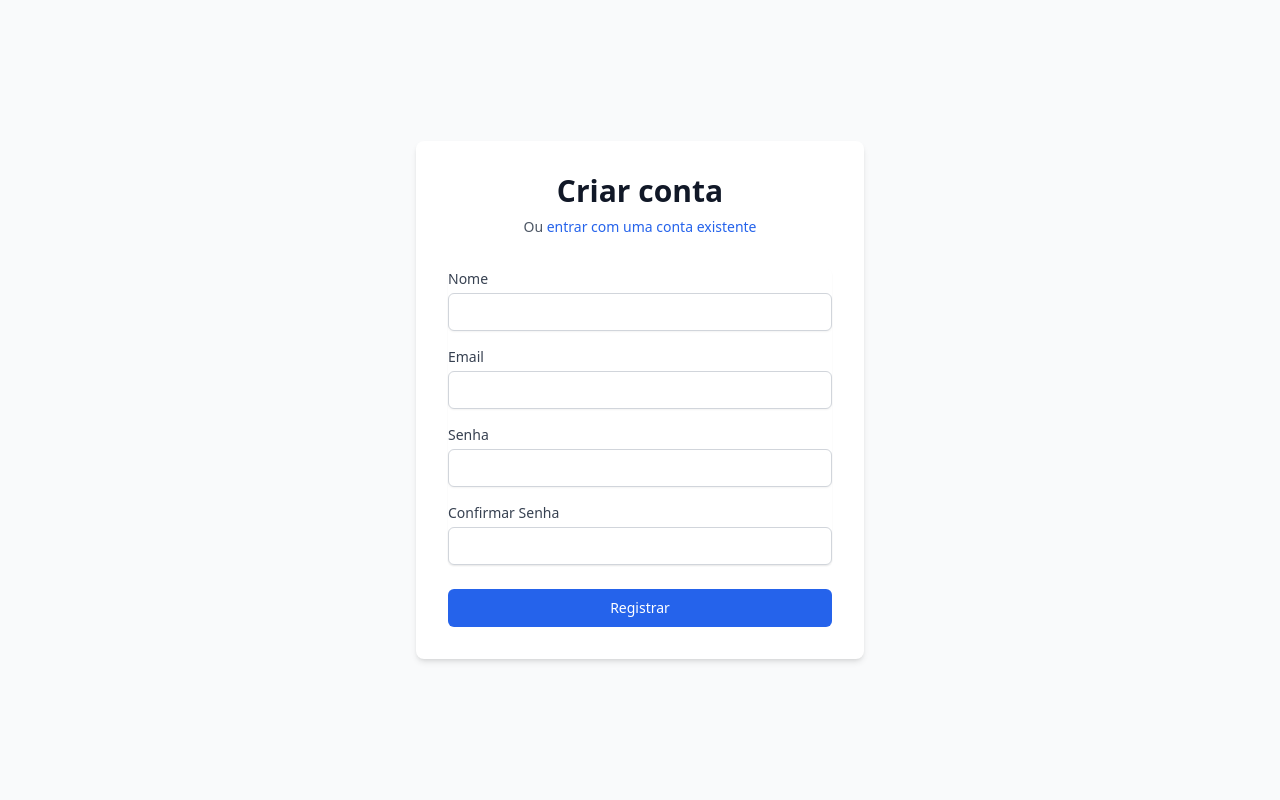
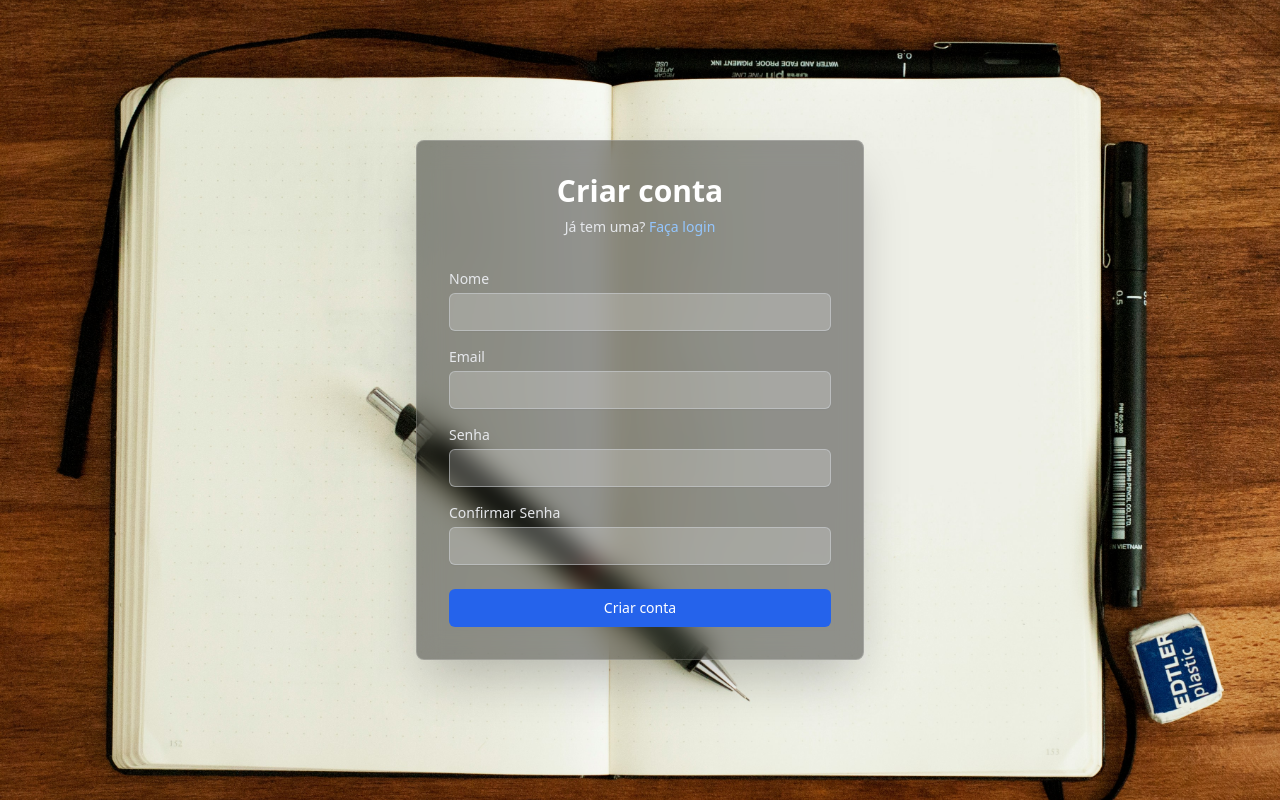
Before and after one commit to Jander-Mark/Task-Manager, a React (Vite) app in the folder task_manager_frontend/: page /register in a window 1280 px wide. Built offline with nearby package versions, Linux system fonts and the light colour scheme; no server answers.

Commit message:
Alterações cosméticas a tela de login e cadastro

```diff
--- a/task_manager_frontend/src/pages/auth/Register.tsx
+++ b/task_manager_frontend/src/pages/auth/Register.tsx
@@ -6,20 +6,22 @@ import { Link, useNavigate } from 'react-router-dom';
 import { useAuth } from '../../contexts/AuthContext';
 
 // Esquema de validação com Zod
-const registerSchema = z.object({
-  name: z.string().min(3, 'O nome deve ter pelo menos 3 caracteres'),
-  email: z.string().email('Email inválido'),
-  password: z.string().min(6, 'A senha deve ter pelo menos 6 caracteres'),
-  confirmPassword: z.string().min(6, 'A confirmação de senha deve ter pelo menos 6 caracteres'),
-}).refine((data) => data.password === data.confirmPassword, {
-  message: "As senhas não coincidem",
-  path: ["confirmPassword"],
-});
+const registerSchema = z
+  .object({
+    name: z.string().min(3, 'O nome deve ter pelo menos 3 caracteres'),
+    email: z.string().email('Email inválido'),
+    password: z.string().min(6, 'A senha deve ter pelo menos 6 caracteres'),
+    confirmPassword: z.string().min(6, 'A senha deve ter pelo menos 6 caracteres'),
+  })
+  .refine((data) => data.password === data.confirmPassword, {
+    message: 'As senhas não coincidem',
+    path: ['confirmPassword'], // Onde o erro será exibido
+  });
 
 type RegisterFormData = z.infer<typeof registerSchema>;
 
 const Register: React.FC = () => {
-  const { register: registerUser, error, clearError, loading } = useAuth();
+  const { register: authRegister, error, clearError, loading } = useAuth();
   const navigate = useNavigate();
 
   const {
@@ -32,38 +34,44 @@ const Register: React.FC = () => {
 
   const onSubmit = async (data: RegisterFormData) => {
     try {
-      await registerUser(data.name, data.email, data.password);
+      await authRegister(data.name, data.email, data.password);
       navigate('/dashboard');
     } catch (err) {
-      // Erro já é tratado no contexto de autenticação
+      // Erro já é tratado no contexto
     }
   };
 
   return (
-    <div className="flex min-h-screen items-center justify-center bg-gray-50">
-      <div className="w-full max-w-md space-y-8 rounded-lg bg-white p-8 shadow-md">
+    // **** ALTERAÇÃO 1: Div externo com a imagem de fundo ****
+    <div className="flex min-h-screen items-center justify-center bg-cover bg-center bg-[url('/auth-bg.jpg')]">
+
+      {/* **** ALTERAÇÃO 2: Card com efeito fosco/transparente **** */}
+      <div className="w-full max-w-md space-y-8 rounded-lg bg-black/40 p-8 shadow-2xl backdrop-blur-md border border-gray-100/20">
+
         <div className="text-center">
-          <h2 className="text-3xl font-extrabold text-gray-900">Criar conta</h2>
-          <p className="mt-2 text-sm text-gray-600">
-            Ou{' '}
-            <Link to="/login" className="font-medium text-blue-600 hover:text-blue-500">
-              entrar com uma conta existente
+          {/* **** ALTERAÇÃO 3: Cores do texto **** */}
+          <h2 className="text-3xl font-extrabold text-white">Criar conta</h2>
+          <p className="mt-2 text-sm text-gray-200">
+            Já tem uma?{' '}
+            <Link to="/login" className="font-medium text-blue-300 hover:text-blue-200">
+              Faça login
             </Link>
           </p>
         </div>
 
         {error && (
-          <div className="rounded-md bg-red-50 p-4">
+          // **** ALTERAÇÃO 3: Cores do Alerta ****
+          <div className="rounded-md bg-red-900/50 p-4 border border-red-300/30">
             <div className="flex">
               <div className="ml-3">
-                <h3 className="text-sm font-medium text-red-800">{error}</h3>
+                <h3 className="text-sm font-medium text-red-200">{error}</h3>
               </div>
               <div className="ml-auto pl-3">
                 <div className="-mx-1.5 -my-1.5">
                   <button
                     type="button"
                     onClick={clearError}
-                    className="inline-flex rounded-md bg-red-50 p-1.5 text-red-500 hover:bg-red-100"
+                    className="inline-flex rounded-md bg-red-900/10 p-1.5 text-red-300 hover:bg-red-900/50"
                   >
                     <span className="sr-only">Fechar</span>
                     <svg className="h-5 w-5" viewBox="0 0 20 20" fill="currentColor">
@@ -81,25 +89,27 @@ const Register: React.FC = () => {
         )}
 
         <form className="mt-8 space-y-6" onSubmit={handleSubmit(onSubmit)}>
-          <div className="space-y-4 rounded-md shadow-sm">
+          <div className="space-y-4 rounded-md">
             <div>
-              <label htmlFor="name" className="block text-sm font-medium text-gray-700">
+              {/* **** ALTERAÇÃO 3: Cores do Label **** */}
+              <label htmlFor="name" className="block text-sm font-medium text-gray-200">
                 Nome
               </label>
+              {/* **** ALTERAÇÃO 4: Estilo do Input **** */}
               <input
                 id="name"
                 type="text"
                 autoComplete="name"
                 {...register('name')}
-                className="mt-1 block w-full rounded-md border border-gray-300 px-3 py-2 shadow-sm focus:border-blue-500 focus:outline-none focus:ring-blue-500 sm:text-sm"
+                className="mt-1 block w-full rounded-md border border-gray-300/50 bg-white/20 px-3 py-2 text-white shadow-sm placeholder:text-gray-300 focus:border-blue-300 focus:outline-none focus:ring-blue-300 sm:text-sm"
               />
               {errors.name && (
-                <p className="mt-1 text-sm text-red-600">{errors.name.message}</p>
+                <p className="mt-1 text-sm text-red-300">{errors.name.message}</p>
               )}
             </div>
 
             <div>
-              <label htmlFor="email" className="block text-sm font-medium text-gray-700">
+              <label htmlFor="email" className="block text-sm font-medium text-gray-200">
                 Email
               </label>
               <input
@@ -107,15 +117,15 @@ const Register: React.FC = () => {
                 type="email"
                 autoComplete="email"
                 {...register('email')}
-                className="mt-1 block w-full rounded-md border border-gray-300 px-3 py-2 shadow-sm focus:border-blue-500 focus:outline-none focus:ring-blue-500 sm:text-sm"
+                className="mt-1 block w-full rounded-md border border-gray-300/50 bg-white/20 px-3 py-2 text-white shadow-sm placeholder:text-gray-300 focus:border-blue-300 focus:outline-none focus:ring-blue-300 sm:text-sm"
               />
               {errors.email && (
-                <p className="mt-1 text-sm text-red-600">{errors.email.message}</p>
+                <p className="mt-1 text-sm text-red-300">{errors.email.message}</p>
               )}
             </div>
 
             <div>
-              <label htmlFor="password" className="block text-sm font-medium text-gray-700">
+              <label htmlFor="password" className="block text-sm font-medium text-gray-200">
                 Senha
               </label>
               <input
@@ -123,15 +133,15 @@ const Register: React.FC = () => {
                 type="password"
                 autoComplete="new-password"
                 {...register('password')}
-                className="mt-1 block w-full rounded-md border border-gray-300 px-3 py-2 shadow-sm focus:border-blue-500 focus:outline-none focus:ring-blue-500 sm:text-sm"
+                className="mt-1 block w-full rounded-md border border-gray-300/50 bg-white/20 px-3 py-2 text-white shadow-sm placeholder:text-gray-300 focus:border-blue-300 focus:outline-none focus:ring-blue-300 sm:text-sm"
               />
               {errors.password && (
-                <p className="mt-1 text-sm text-red-600">{errors.password.message}</p>
+                <p className="mt-1 text-sm text-red-300">{errors.password.message}</p>
               )}
             </div>
 
             <div>
-              <label htmlFor="confirmPassword" className="block text-sm font-medium text-gray-700">
+              <label htmlFor="confirmPassword" className="block text-sm font-medium text-gray-200">
                 Confirmar Senha
               </label>
               <input
@@ -139,10 +149,10 @@ const Register: React.FC = () => {
                 type="password"
                 autoComplete="new-password"
                 {...register('confirmPassword')}
-                className="mt-1 block w-full rounded-md border border-gray-300 px-3 py-2 shadow-sm focus:border-blue-500 focus:outline-none focus:ring-blue-500 sm:text-sm"
+                className="mt-1 block w-full rounded-md border border-gray-300/50 bg-white/20 px-3 py-2 text-white shadow-sm placeholder:text-gray-300 focus:border-blue-300 focus:outline-none focus:ring-blue-300 sm:text-sm"
               />
               {errors.confirmPassword && (
-                <p className="mt-1 text-sm text-red-600">{errors.confirmPassword.message}</p>
+                <p className="mt-1 text-sm text-red-300">{errors.confirmPassword.message}</p>
               )}
             </div>
           </div>
@@ -153,7 +163,7 @@ const Register: React.FC = () => {
               disabled={loading}
               className="group relative flex w-full justify-center rounded-md border border-transparent bg-blue-600 px-4 py-2 text-sm font-medium text-white hover:bg-blue-700 focus:outline-none focus:ring-2 focus:ring-blue-500 focus:ring-offset-2 disabled:bg-blue-300"
             >
-              {loading ? 'Registrando...' : 'Registrar'}
+              {loading ? 'Criando conta...' : 'Criar conta'}
             </button>
           </div>
         </form>
```
Also changed, not shown: task_manager_frontend/src/pages/auth/Login.tsx (+31 -31 lines), task_manager_frontend/public/auth-bg.jpg (added).
